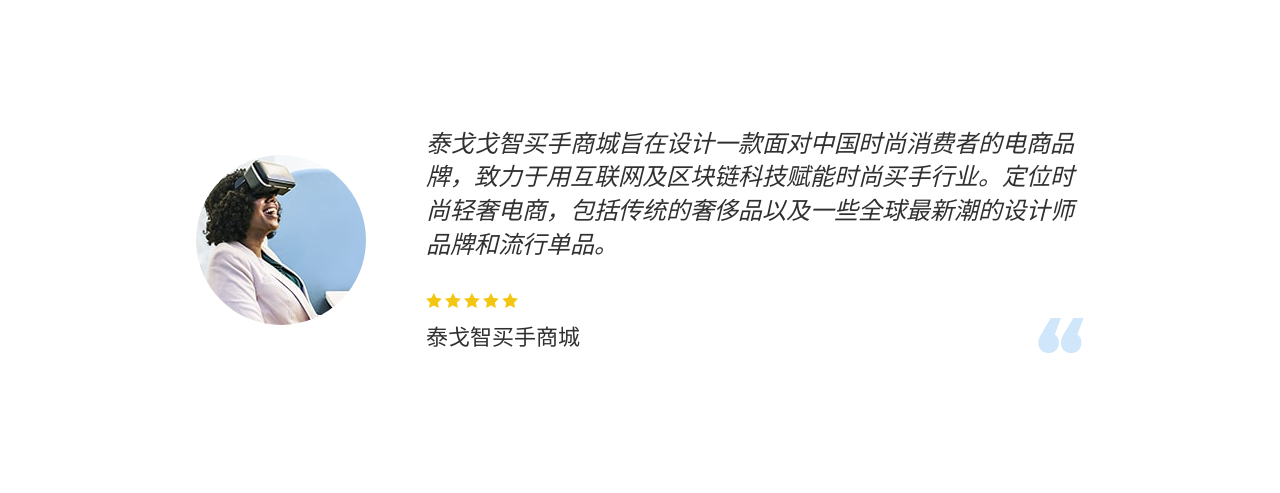
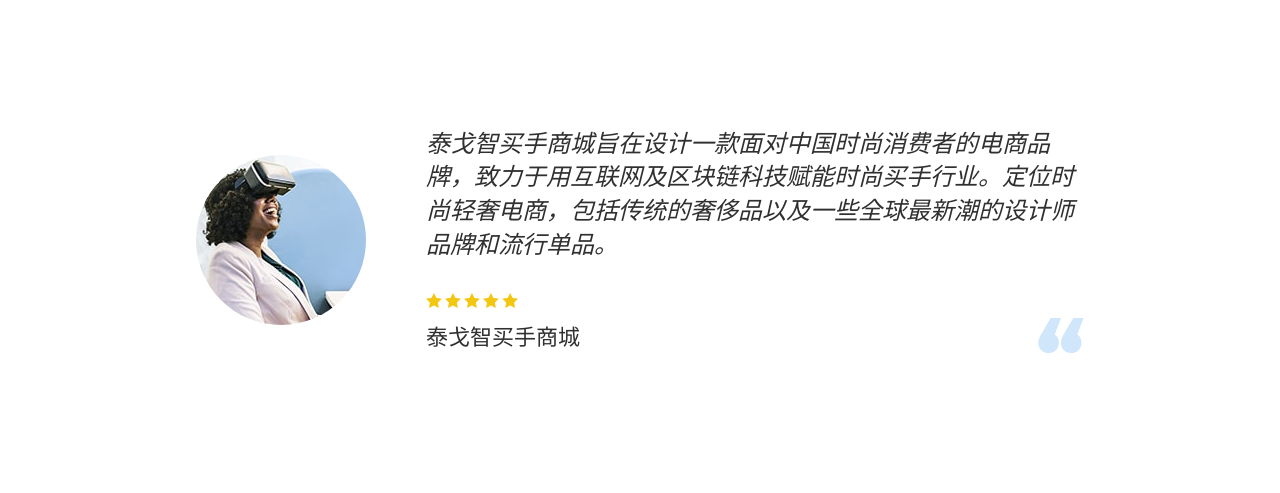
Before and after one commit to awu-cw/awu-cw.github.io, a website: page about.html in a window 1280 px wide. Shown: the part 1280-1773 px from the top of the page. Drawn offline with Linux system fonts and the light colour scheme.

Commit message:
minor fix

```diff
--- a/about.html
+++ b/about.html
@@ -3,7 +3,6 @@
 
 <head>
     <meta charset="UTF-8">
-    <meta name="description" content="uza - Model Agency HTML5 Template">
     <meta http-equiv="X-UA-Compatible" content="IE=edge">
     <meta name="viewport" content="width=device-width, initial-scale=1, shrink-to-fit=no">
 
@@ -179,7 +178,7 @@
                             <!-- Testimonial Content -->
                             <div class="testimonial-content">
                                 <h4>
-                                    泰⼽戈智买⼿商城旨在设计⼀款⾯对中国时尚消费者的电商品牌，致力于⽤互联⽹及区块链科技赋能时尚买手行业。定位时尚轻奢电商，包括传统的奢侈品以及⼀些全球最新潮的设计师品牌和流⾏单品。
+                                    泰⼽智买⼿商城旨在设计⼀款⾯对中国时尚消费者的电商品牌，致力于⽤互联⽹及区块链科技赋能时尚买手行业。定位时尚轻奢电商，包括传统的奢侈品以及⼀些全球最新潮的设计师品牌和流⾏单品。
                                 </h4>
                                 <!-- Ratings -->
                                 <div class="ratings">
```
